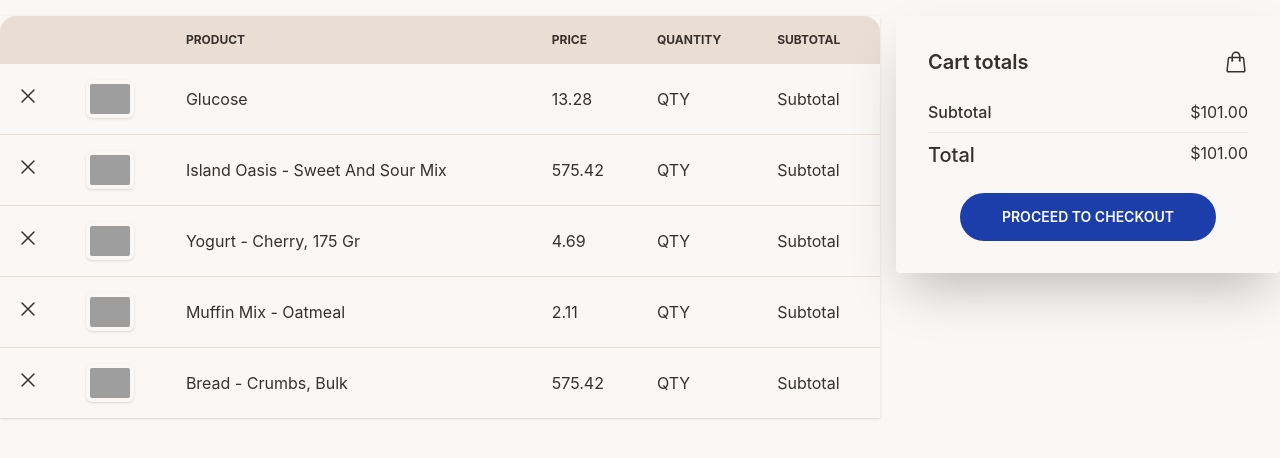
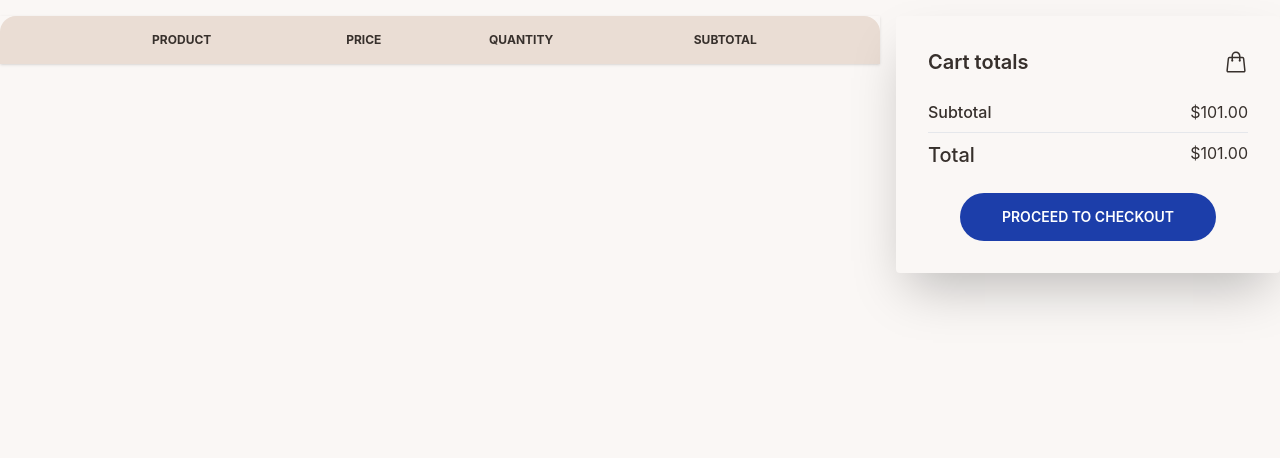
Before and after one commit to devhasibulislam/toothsi-reactjs-assignment, a React (Create React App) app: page /checkout in a window 1280 px wide. Shown: the top 458 px of the page. Built offline with nearby package versions, Linux system fonts and the light colour scheme; grey boxes are pictures that could not be loaded; the HTML template or start-up script is replaced by a standard one.

Commit message:
checkout row modified with local storage

```diff
--- a/src/components/checkout/CheckoutRow.js
+++ b/src/components/checkout/CheckoutRow.js
@@ -1,12 +1,18 @@
 import React from "react";
-import useProduct from "../../utilities/useProduct";
+import { removeFromCart } from "../../utilities/useCart";
 
 const CheckoutRow = () => {
-  const products = useProduct();
-  return products.slice(0, 5).map((product) => (
+  const products = JSON.parse(localStorage.getItem("ProductListingCart"));
+
+  return products?.map((product) => (
     <tr key={product._id} className="hover">
       <th>
-        <span className="tooltip tooltip-right" data-tip="Remove from Cart" role={"button"}>
+        <span
+          className="tooltip tooltip-right"
+          data-tip="Remove from Cart"
+          onClick={() => removeFromCart(product._id)}
+          role={"button"}
+        >
           <svg
             xmlns="http://www.w3.org/2000/svg"
             fill="none"
@@ -31,9 +37,19 @@ const CheckoutRow = () => {
         />
       </th>
       <td>{product.name}</td>
-      <td>{product.price}</td>
-      <td>QTY</td>
-      <td>Subtotal</td>
+      <td>
+        <span className="flex gap-x-2">
+          <span>$</span>
+          <span>{product.price}</span>
+        </span>
+      </td>
+      <td>{product.quantity}</td>
+      <td>
+        <span className="flex gap-x-2">
+          <span>$</span>
+          <span>{product.price * product.quantity}</span>
+        </span>
+      </td>
     </tr>
   ));
 };
```
